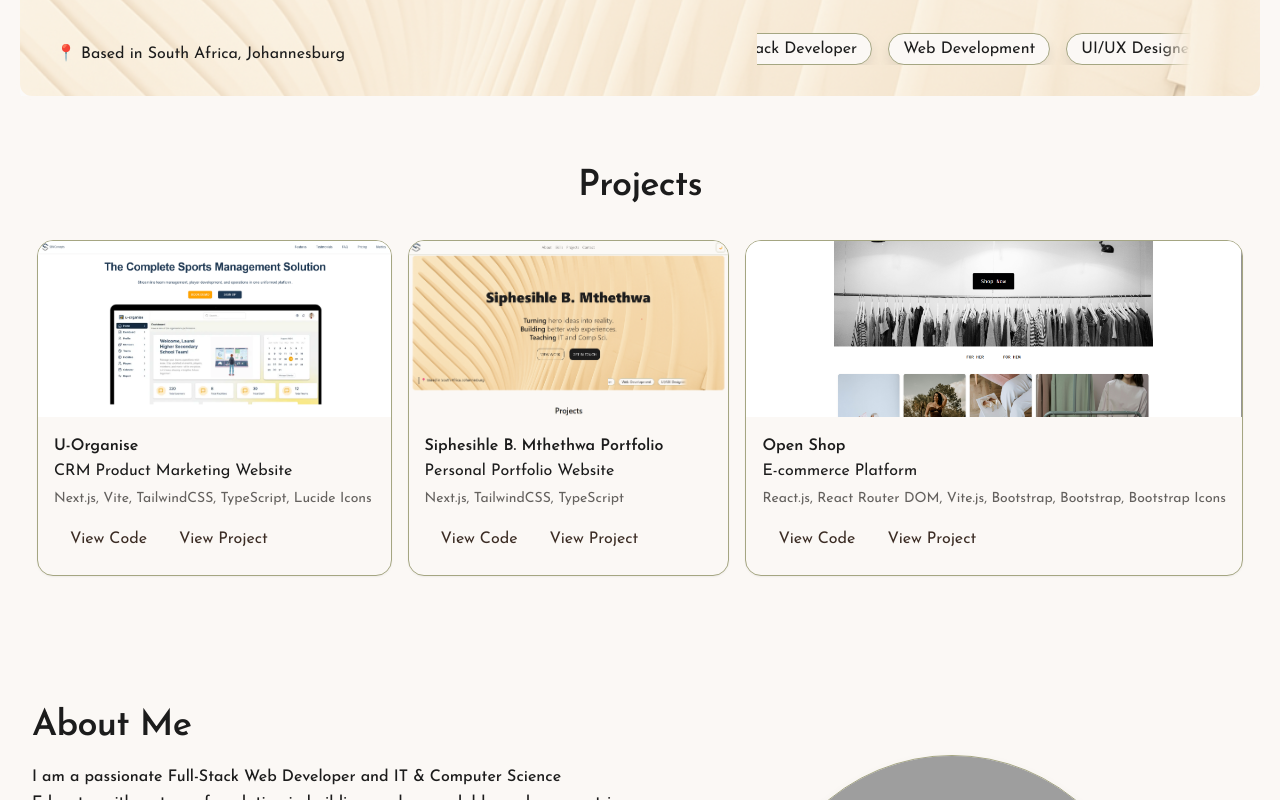
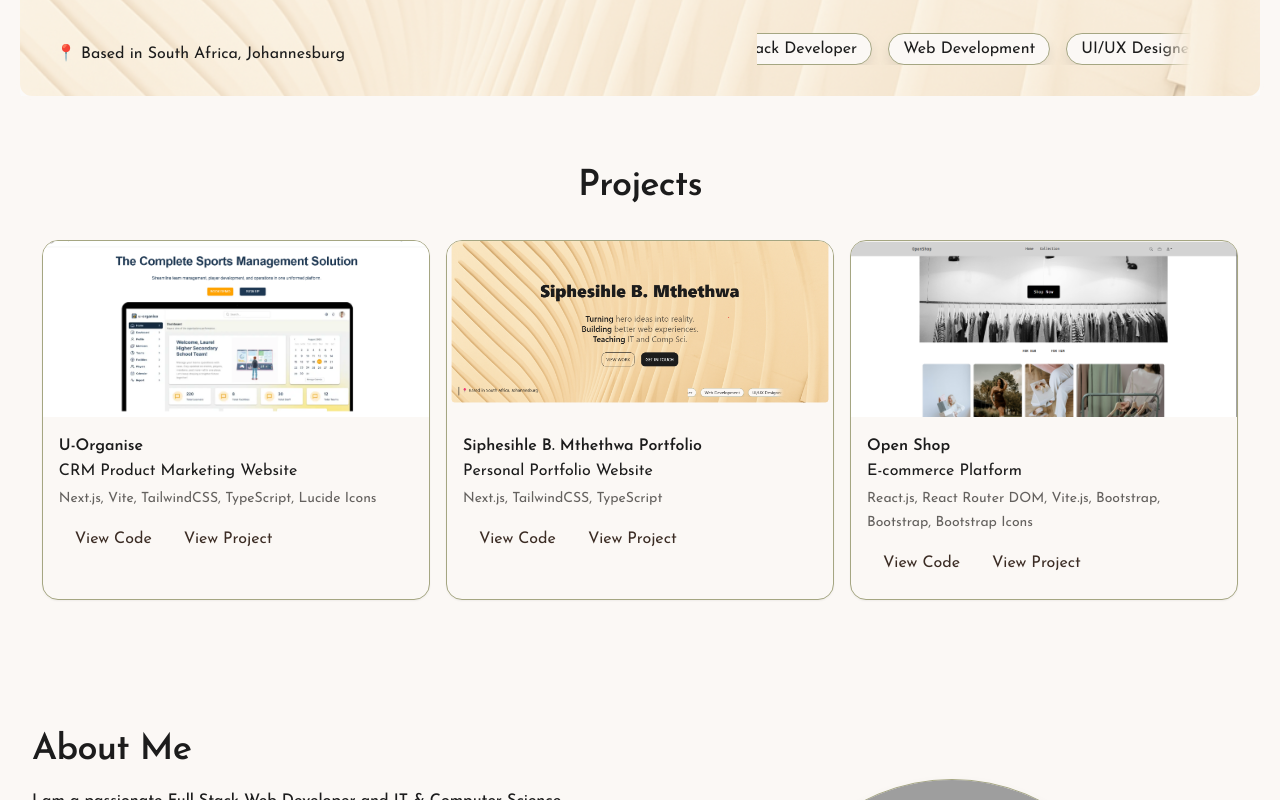
Before and after one commit to Sihle-Thwa/PortfolioV2, a Next.js app: page / in a window 1280 px wide. Shown: the part 527-1327 px from the top of the page. Built offline with nearby package versions, Linux system fonts and the light colour scheme; grey boxes are pictures that could not be loaded.

Commit message:
Update ProjectCard component image dimensions and CSS properties for better layout consistency

```diff
--- a/src/app/components/projects/ProjectCard.tsx
+++ b/src/app/components/projects/ProjectCard.tsx
@@ -10,11 +10,10 @@ export default function ProjectCard({ project }: { project: Project }) {
 				<Image
 					src={project.image}
 					alt={project.title}
-					width={600}
-					height={400}
+					width={500}
+					height={500}
 					className="c-project-media"
 					priority
-					sizes="(max-width: 600px) 100vw, 600px"
 				/>
 			)}
 			<div className="c-project-body">
--- a/src/app/components/projects/projectcard.css
+++ b/src/app/components/projects/projectcard.css
@@ -5,6 +5,9 @@
 	border-radius: var(--radius-lg);
 	box-shadow: var(--shadow-sm);
 	overflow: hidden;
+	max-width: 488px;
+	min-width: 288px;
+	width: 100%;
 }
 
 .c-project-media {
```
